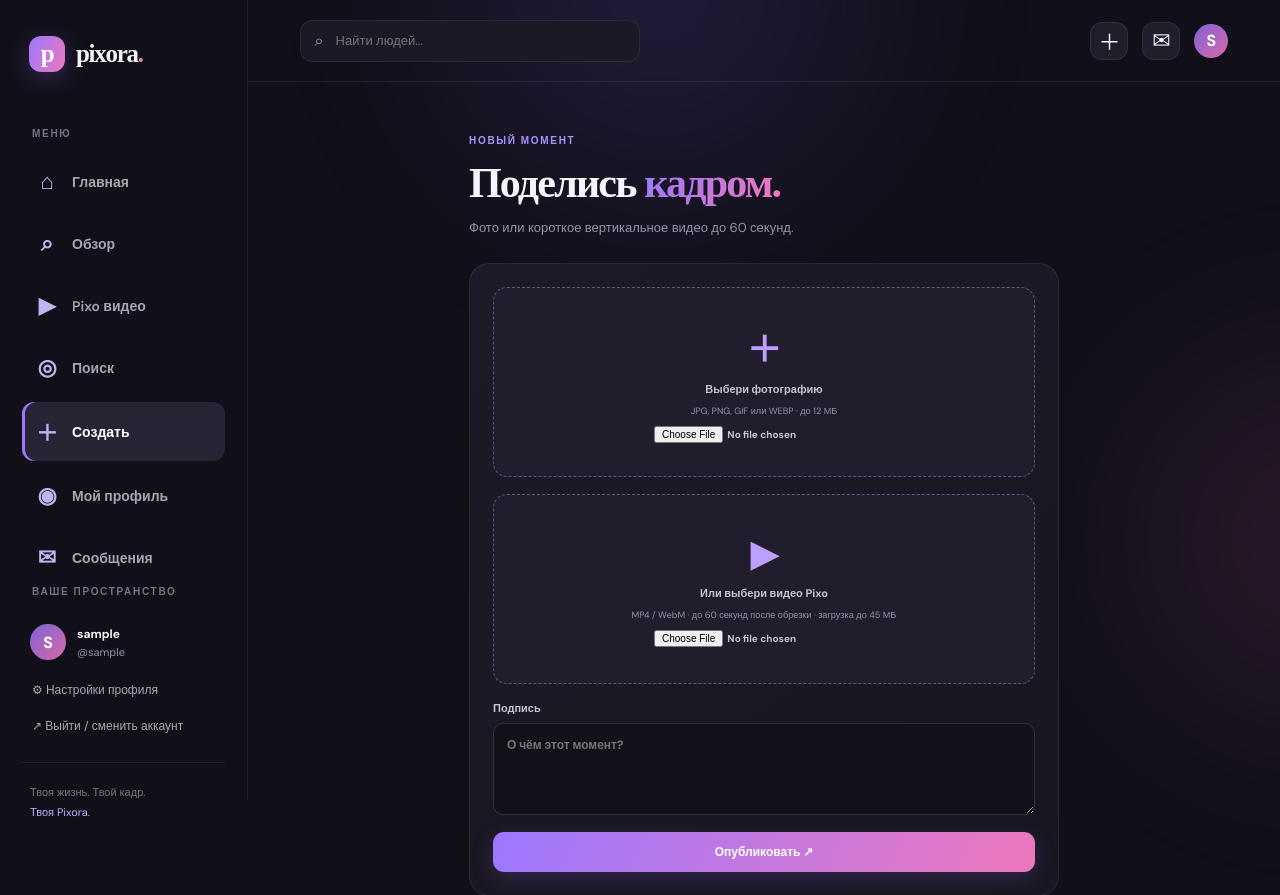
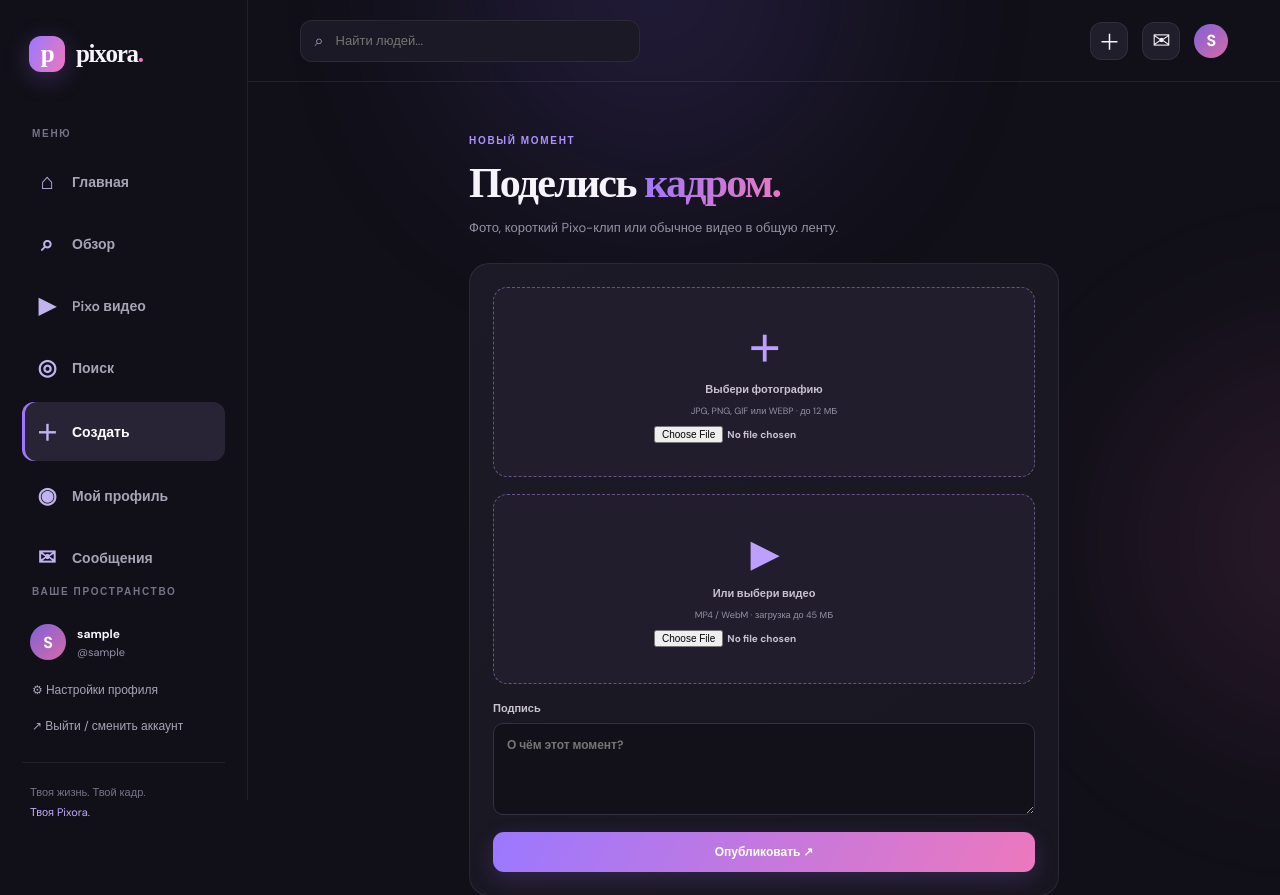
Before and after one commit to antonpro777/messenger, a Flask app: page /upload in a window 1280 px wide. Shown: the top 895 px of the page. Run offline with Flask 3, Linux system fonts and the light colour scheme; the visitor is signed in with stand-in values (Sample User, id 1); data that the repository does not hold is empty; some libraries are stand-ins or nearby versions.

Commit message:
Support both short Pixo clips and longer feed videos

```diff
--- a/pixora/templates/upload.html
+++ b/pixora/templates/upload.html
@@ -1,11 +1,11 @@
 {% extends "base.html" %}
 {% block title %}Новая публикация{% endblock %}
 {% block content %}
-<div class="form-page"><div class="eyebrow">НОВЫЙ МОМЕНТ</div><h1>Поделись <span>кадром.</span></h1><p class="muted">Фото или короткое вертикальное видео до 60 секунд.</p>
+<div class="form-page"><div class="eyebrow">НОВЫЙ МОМЕНТ</div><h1>Поделись <span>кадром.</span></h1><p class="muted">Фото, короткий Pixo-клип или обычное видео в общую ленту.</p>
 <form id="publish-form" method="post" enctype="multipart/form-data" class="panel form-stack">
 <label class="upload-zone"><span class="upload-symbol">＋</span><b>Выбери фотографию</b><small>JPG, PNG, GIF или WEBP · до 12 МБ</small><input id="photo-file" type="file" name="photo" accept="image/jpeg,image/png,image/gif,image/webp"></label>
-<label class="upload-zone"><span class="upload-symbol">▶</span><b>Или выбери видео Pixo</b><small>MP4 / WebM · до 60 секунд после обрезки · загрузка до 45 МБ</small><input id="video-file" type="file" accept="video/mp4,video/webm"></label>
-<div id="video-editor" class="video-editor" hidden><video id="video-preview" controls playsinline></video><p id="video-duration" class="muted"></p><div class="trim-fields"><label>Начало, сек. <input id="trim-start" type="number" min="0" step="0.1" value="0"></label><label>Конец, сек. <input id="trim-end" type="number" min="0" step="0.1" value="60"></label></div><small class="muted">Выбери отрезок до 60 секунд. Длинное видео будет обрезано прямо в браузере.</small><div id="upload-progress" class="upload-progress" hidden><span id="upload-progress-bar"></span></div><p id="upload-status" class="muted" aria-live="polite"></p></div>
+<label class="upload-zone"><span class="upload-symbol">▶</span><b>Или выбери видео</b><small>MP4 / WebM · загрузка до 45 МБ</small><input id="video-file" type="file" accept="video/mp4,video/webm"></label>
+<div id="video-editor" class="video-editor" hidden><video id="video-preview" controls playsinline></video><p id="video-duration" class="muted"></p><label>Формат публикации<select id="video-mode"><option value="pixo">Pixo — вертикальный ролик до 60 секунд</option><option value="feed">Обычное видео — в ленту и рекомендации</option></select></label><div id="trim-controls"><div class="trim-fields"><label>Начало, сек. <input id="trim-start" type="number" min="0" step="0.1" value="0"></label><label>Конец, сек. <input id="trim-end" type="number" min="0" step="0.1" value="60"></label></div><small class="muted">Для Pixo выбери отрезок до 60 секунд. Длинный исходник обрежется в браузере.</small></div><div id="upload-progress" class="upload-progress" hidden><span id="upload-progress-bar"></span></div><p id="upload-status" class="muted" aria-live="polite"></p></div>
 <label>Подпись<textarea id="caption" name="caption" rows="4" maxlength="500" placeholder="О чём этот момент?"></textarea></label>
 <button id="publish-button" class="button button-primary full" type="submit">Опубликовать ↗</button></form></div>
 <script src="https://cdn.jsdelivr.net/npm/tus-js-client@4/dist/tus.min.js"></script>
@@ -15,6 +15,8 @@
  const editor=document.getElementById('video-editor'), video=document.getElementById('video-preview');
  const start=document.getElementById('trim-start'), end=document.getElementById('trim-end');
  const status=document.getElementById('upload-status'), progress=document.getElementById('upload-progress'), bar=document.getElementById('upload-progress-bar'), button=document.getElementById('publish-button');
+ const mode=document.getElementById('video-mode'), trimControls=document.getElementById('trim-controls');
+ mode.addEventListener('change',()=>{trimControls.hidden=mode.value!=='pixo';});
  let duration=0, busy=false, objectUrl=null;
  photo.addEventListener('change',()=>{if(photo.files.length){input.value='';editor.hidden=true;video.removeAttribute('src');}});
  input.addEventListener('change',()=>{
@@ -57,23 +59,26 @@
  form.addEventListener('submit',async e=>{
    if(!input.files.length)return;
    e.preventDefault();if(busy)return;
-   const from=Number(start.value),to=Number(end.value);
-   if(!Number.isFinite(from)||!Number.isFinite(to)||from<0||to>duration||to<=from||to-from>60){status.textContent='Выбери корректный отрезок длиной не более 60 секунд.';return;}
+   const isPixo=mode.value==='pixo',from=Number(start.value),to=Number(end.value);
+   if(isPixo&&(!Number.isFinite(from)||!Number.isFinite(to)||from<0||to>duration||to<=from||to-from>60)){status.textContent='Выбери корректный отрезок Pixo длиной не более 60 секунд.';return;}
+   if(!isPixo&&(!Number.isFinite(duration)||duration<=0)){status.textContent='Не удалось определить длительность видео.';return;}
    if(!window.tus){status.textContent='Не загрузился модуль загрузки. Обнови страницу.';return;}
    busy=true;button.disabled=true;button.textContent='Подготовка видео…';progress.hidden=false;bar.style.width='3%';
    try{
-     status.textContent='Обрезаем видео…';
-     const clip=await trimVideo(from,to);
-     if(clip.size>45*1024*1024)throw new Error('После обрезки файл больше 45 МБ. Выбери более короткий или менее качественный исходник.');
+     status.textContent=isPixo?'Обрезаем видео для Pixo…':'Подготавливаем видео для ленты…';
+     const clip=isPixo?await trimVideo(from,to):input.files[0];
+     if(clip.size>45*1024*1024)throw new Error('Файл больше 45 МБ. Выбери видео меньшего размера.');
+     const clipDuration=isPixo?to-from:duration;
+     const contentType=clip.type==='video/webm'?'video/webm':'video/mp4';
      status.textContent='Подготавливаем защищённую загрузку…';
-     const signed=await fetch('/api/videos/sign',{method:'POST',credentials:'same-origin'}).then(async r=>{const j=await r.json();if(!r.ok)throw new Error(j.error||'Ошибка подготовки загрузки');return j;});
+     const signed=await fetch('/api/videos/sign',{method:'POST',credentials:'same-origin',headers:{'Content-Type':'application/json'},body:JSON.stringify({is_pixo:isPixo,content_type:contentType})}).then(async r=>{const j=await r.json();if(!r.ok)throw new Error(j.error||'Ошибка подготовки загрузки');return j;});
      status.textContent='Загружаем видео… Не закрывай окно.';
      await new Promise((resolve,reject)=>{
-       const upload=new tus.Upload(clip,{endpoint:signed.endpoint,chunkSize:6*1024*1024,retryDelays:[0,2000,5000,10000,20000],headers:{'x-signature':signed.token},metadata:{bucketName:'pixora-videos',objectName:signed.path,contentType:'video/webm',cacheControl:'3600'},onError:reject,onProgress:(sent,total)=>{bar.style.width=(sent/total*100).toFixed(1)+'%';status.textContent='Загрузка: '+Math.round(sent/total*100)+'%';},onSuccess:resolve});
+       const upload=new tus.Upload(clip,{endpoint:signed.endpoint,chunkSize:6*1024*1024,retryDelays:[0,2000,5000,10000,20000],headers:{'x-signature':signed.token},metadata:{bucketName:'pixora-videos',objectName:signed.path,contentType:signed.content_type,cacheControl:'3600'},onError:reject,onProgress:(sent,total)=>{bar.style.width=(sent/total*100).toFixed(1)+'%';status.textContent='Загрузка: '+Math.round(sent/total*100)+'%';},onSuccess:resolve});
        upload.start();
      });
      status.textContent='Публикуем…';
-     const result=await fetch('/api/videos/publish',{method:'POST',credentials:'same-origin',headers:{'Content-Type':'application/json'},body:JSON.stringify({path:signed.path,duration_seconds:to-from,caption:document.getElementById('caption').value})}).then(async r=>{const j=await r.json();if(!r.ok)throw new Error(j.error||'Не удалось опубликовать видео');return j;});
+     const result=await fetch('/api/videos/publish',{method:'POST',credentials:'same-origin',headers:{'Content-Type':'application/json'},body:JSON.stringify({path:signed.path,duration_seconds:clipDuration,is_pixo:isPixo,caption:document.getElementById('caption').value})}).then(async r=>{const j=await r.json();if(!r.ok)throw new Error(j.error||'Не удалось опубликовать видео');return j;});
      location.href=result.redirect;
    }catch(err){status.textContent=err.message||'Не удалось загрузить видео.';busy=false;button.disabled=false;button.textContent='Повторить публикацию ↗';}
  });
```
